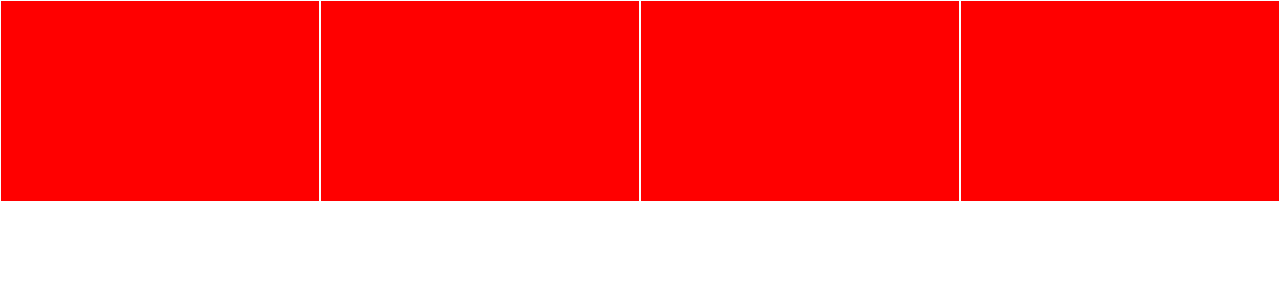
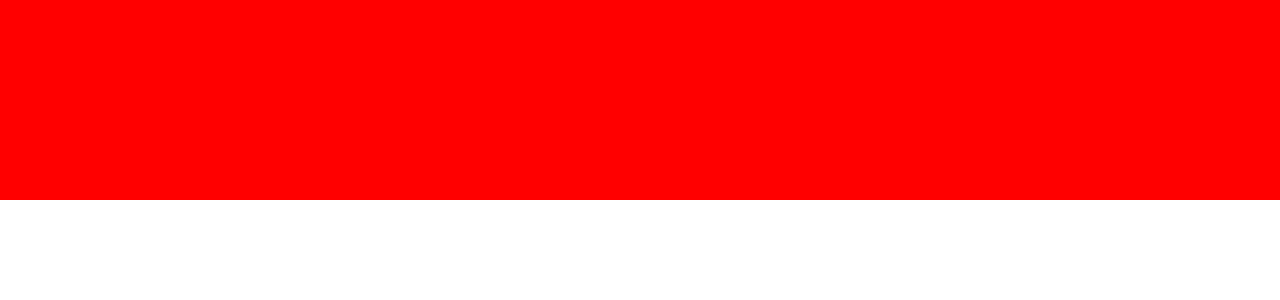
Before and after one commit to volbur/nextjs_typescript_shopify_integration, a Next.js app: page /flex in a window 1280 px wide. Shown: the top 300 px of the page. Built offline with nearby package versions, Linux system fonts and the light colour scheme.

Commit message:
Flex basis

```diff
--- a/src/pages/flex.module.css
+++ b/src/pages/flex.module.css
@@ -8,21 +8,29 @@
   width: 200px;
   height: 200px;
   background-color: red;
-  margin: 1px;
 
   /* flex-grow | flex-shrink ?? flex-basis; */
   /* 1 | 1 | 0 */
-  /* flex: 1; */
-  flex-grow: 1;
-  flex-shrink: 1;
+  flex: 1;
 }
 
 .child:first-child {
-  flex-grow: 1;
-  flex-shrink: 2;
+  /* flex-basis: 200px; */
+
+  /*
+      1680 -3x - (x+ 200) = 0
+      1680 -3x -x -200 = 0
+      1480 -4x = 0
+      1480 = 4x
+      x = 370
+    */
+  /*
+      20% from 1680 = 336
+      1680 - 336 - 4x = 0
+      1344 = 4x
+      x = 336
+      336 + 336 = 672
+    */
+
+  flex-basis: 20%;
 }
-
-.child:last-child {
-  flex-grow: 1;
-  flex-shrink: 5;
-}
```
